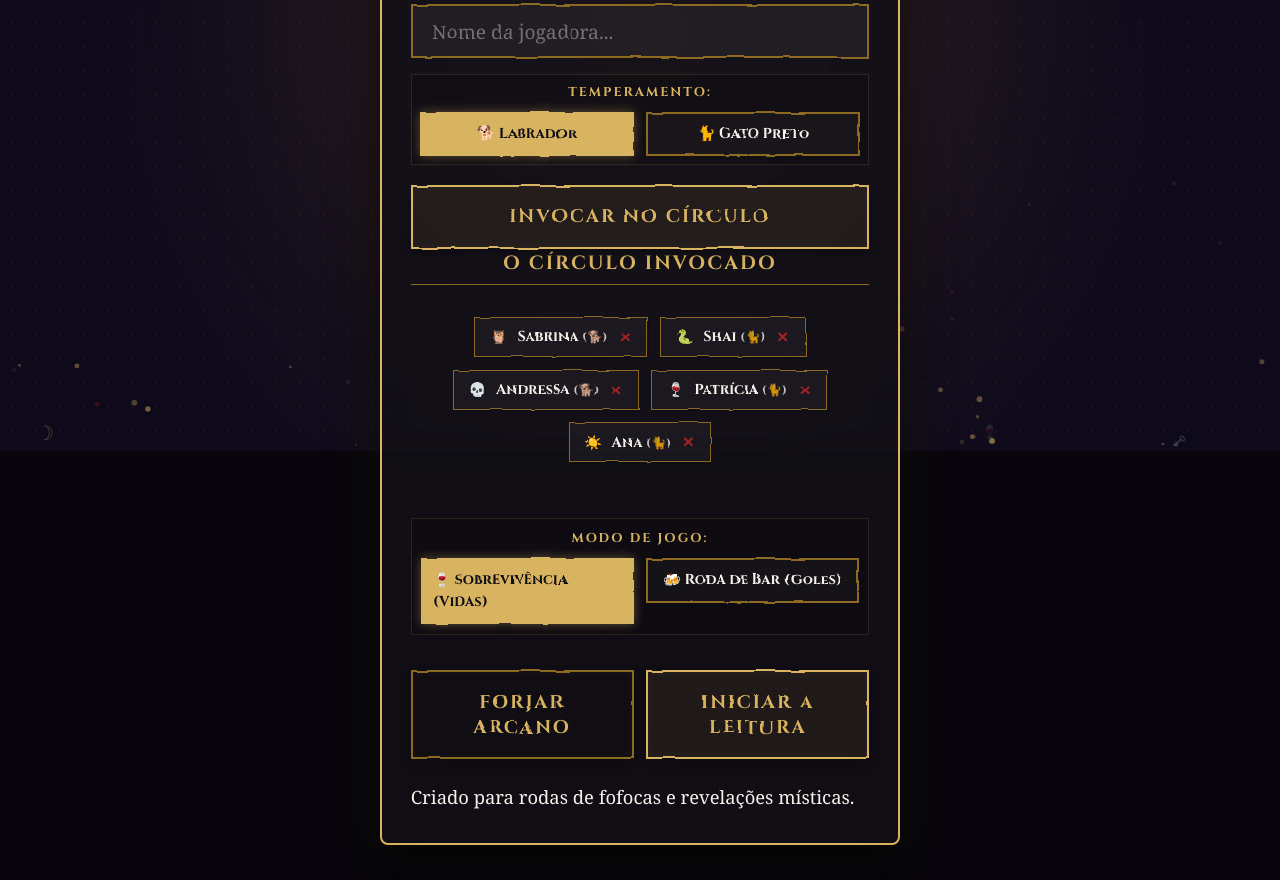
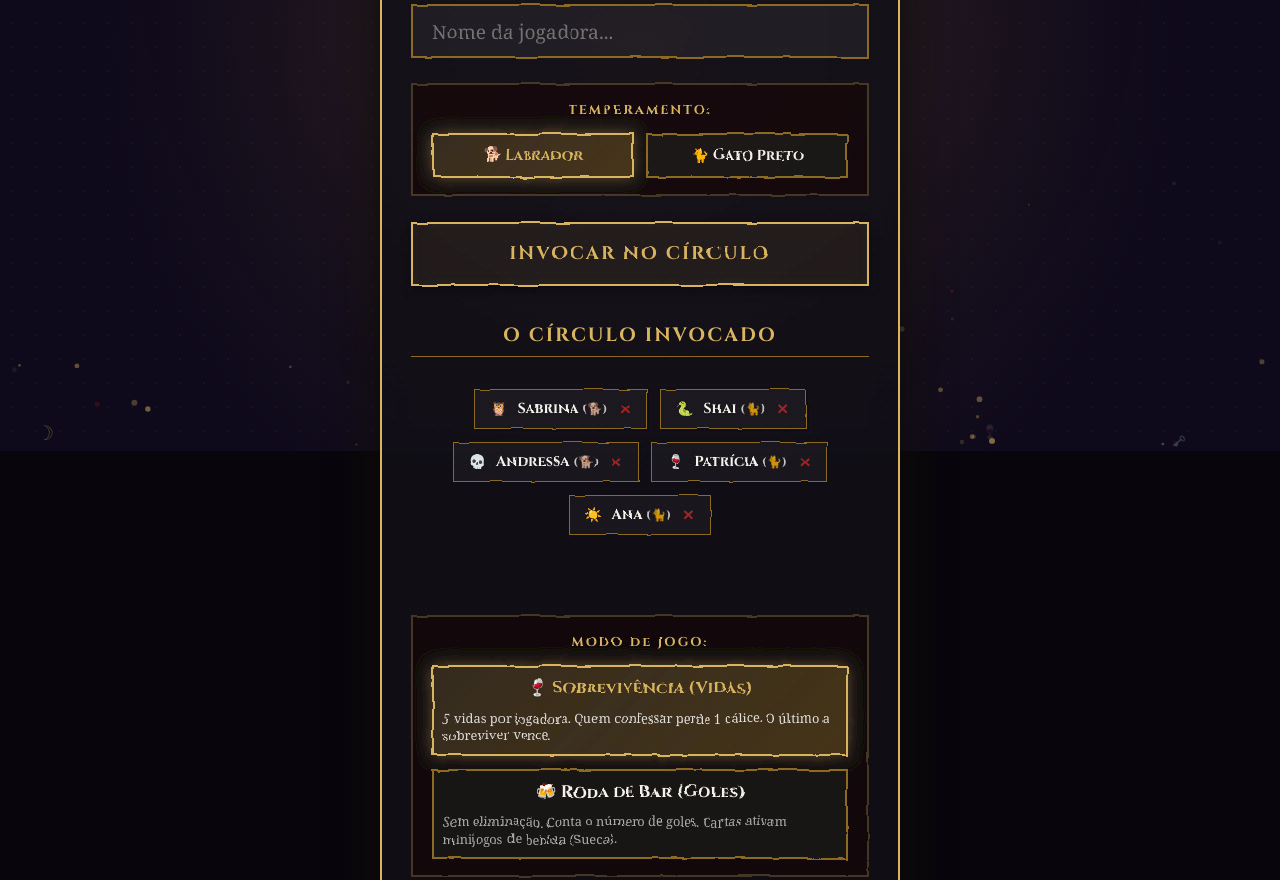
Before and after one commit to anavvanzin/tarot-de-maluca, a website built with Vite: page index.html in a window 1280 px wide. Shown: the part 349-1229 px from the top of the page. Built offline with nearby package versions, Linux system fonts and the light colour scheme; a web font is replaced by a local one.

Commit message:
style: enhance spacing and layout of selectors in lobby screen

```diff
--- a/index.html
+++ b/index.html
@@ -96,13 +96,19 @@
                 <div class="game-mode-selector-section">
                     <span class="selector-label">Modo de Jogo:</span>
                     <div class="game-mode-options">
-                        <label class="radio-label">
+                        <label class="radio-label game-mode-card">
                             <input type="radio" name="game-mode" value="survival" checked>
-                            <span class="custom-radio">🍷 Sobrevivência (Vidas)</span>
+                            <span class="custom-radio">
+                                <span class="mode-title">🍷 Sobrevivência (Vidas)</span>
+                                <span class="mode-description">5 vidas por jogadora. Quem confessar perde 1 cálice. O último a sobreviver vence.</span>
+                            </span>
                         </label>
-                        <label class="radio-label">
+                        <label class="radio-label game-mode-card">
                             <input type="radio" name="game-mode" value="sueca">
-                            <span class="custom-radio">🍻 Roda de Bar (Goles)</span>
+                            <span class="custom-radio">
+                                <span class="mode-title">🍻 Roda de Bar (Goles)</span>
+                                <span class="mode-description">Sem eliminação. Conta o número de goles. Cartas ativam minijogos de bebida (Sueca).</span>
+                            </span>
                         </label>
                     </div>
                 </div>
--- a/style.css
+++ b/style.css
@@ -255,7 +255,7 @@ body::before {
 .lobby-form .input-group {
     display: flex;
     gap: 0.5rem;
-    margin-bottom: 1rem;
+    margin-bottom: 1.6rem;
 }
 
 .lobby-form input[type="text"] {
@@ -333,7 +333,8 @@ body::before {
 
 /* Player Badge list */
 .players-lobby-section {
-    margin-bottom: 1.5rem;
+    margin-top: 2.2rem;
+    margin-bottom: 2rem;
     flex-grow: 1;
 }
 
@@ -393,27 +394,54 @@ body::before {
 .archetype-selector {
     display: flex;
     flex-direction: column;
-    gap: 0.4rem;
-    margin-bottom: 1.2rem;
-    padding: 0.5rem;
-    border: 1px solid rgba(219, 180, 97, 0.15);
-    background-color: rgba(0, 0, 0, 0.15);
+    gap: 0.6rem;
+    margin-bottom: 1.6rem;
+    padding: 1rem 1.2rem;
+    border: 2px solid rgba(219, 180, 97, 0.25);
+    background-color: rgba(20, 15, 10, 0.45);
+    filter: url(#woodcut-roughness);
 }
 
 .game-mode-selector-section {
     display: flex;
     flex-direction: column;
-    gap: 0.4rem;
-    margin-top: 1.2rem;
-    margin-bottom: 1.2rem;
-    padding: 0.6rem;
-    border: 1px solid rgba(219, 180, 97, 0.15);
-    background-color: rgba(0, 0, 0, 0.15);
+    gap: 0.6rem;
+    margin-top: 2.2rem;
+    margin-bottom: 2.2rem;
+    padding: 1rem 1.2rem;
+    border: 2px solid rgba(219, 180, 97, 0.25);
+    background-color: rgba(20, 15, 10, 0.45);
+    filter: url(#woodcut-roughness);
 }
 
 .game-mode-options {
     display: flex;
+    flex-direction: column;
     gap: 0.8rem;
+}
+
+.game-mode-card .custom-radio {
+    flex-direction: column;
+    align-items: flex-start;
+    padding: 0.8rem 1rem;
+    gap: 0.3rem;
+}
+
+.mode-title {
+    font-size: 1.05rem;
+    font-family: var(--font-heading);
+    font-weight: 700;
+}
+
+.mode-description {
+    font-family: var(--font-body);
+    font-size: 0.8rem;
+    font-weight: 400;
+    color: rgba(255, 255, 255, 0.65);
+    text-transform: none;
+    letter-spacing: normal;
+    text-align: left;
+    line-height: 1.35;
 }
 
 .selector-label {
@@ -462,10 +490,14 @@ body::before {
 }
 
 .radio-label input:checked + .custom-radio {
-    background-color: var(--color-gold);
-    color: var(--color-ink);
+    background: linear-gradient(135deg, rgba(219, 180, 97, 0.18) 0%, rgba(166, 126, 50, 0.35) 100%);
+    color: var(--color-gold);
     border-color: var(--color-gold);
-    box-shadow: 0 0 10px rgba(219, 180, 97, 0.4);
+    box-shadow: 0 0 15px rgba(219, 180, 97, 0.4);
+}
+
+.radio-label input:checked + .custom-radio .mode-description {
+    color: rgba(255, 255, 255, 0.85);
 }
 
 /* ==========================================================================
```
